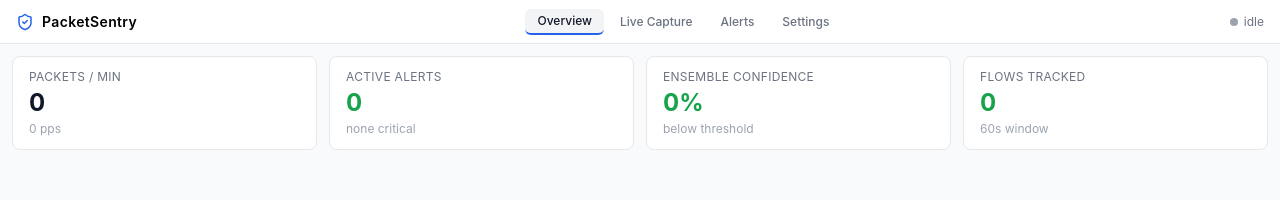
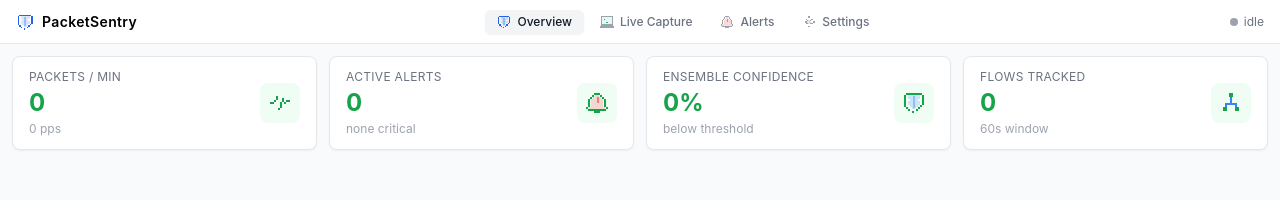
Before and after one commit to shreyshringare/PacketSentry, a React (Vite) app in the folder packetsentry-web/frontend/: page / in a window 1280 px wide. Shown: the top 200 px of the page. Built offline with nearby package versions, Linux system fonts and the light colour scheme; no server answers; the HTML template or start-up script is replaced by a standard one.

Commit message:
style(web): integrate custom streamlined pixel-art SVGs across navbar and metrics cards

```diff
--- /dev/null
+++ b/packetsentry-web/frontend/src/components/PixelIcons.tsx
@@ -0,0 +1,154 @@
+
+interface PixelIconProps {
+  className?: string;
+  size?: number;
+}
+
+/**
+ * Premium retro-cyberpunk Pixel Art SVGs in the style of Streamline Pixel.
+ * Hand-drawn mathematical grids utilizing browser shape-rendering for crisp, pixel-perfect edges.
+ */
+
+export function PixelShield({ className = "text-gray-900", size = 24 }: PixelIconProps) {
+  return (
+    <svg
+      viewBox="0 0 24 24"
+      width={size}
+      height={size}
+      className={className}
+      shapeRendering="crispEdges"
+      fill="none"
+    >
+      {/* Accent Blue Shield Fill */}
+      <path
+        d="M6 4h12v4H6V4zm2 4h8v2H8V8zm-2 2h12v4H6v-4zm2 4h8v2H8v-2zm2 2h4v2h-4v-2z"
+        fill="#3b82f6"
+        fillOpacity="0.2"
+      />
+      {/* Dynamic Inner detail */}
+      <path d="M11 5h2v12h-2V5z" fill="#3b82f6" fillOpacity="0.4" />
+      {/* Sharp Black Outlines */}
+      <path
+        d="M4 2h16v2H4V2zm-2 2h2v6H2V4zm18 0h2v6h-2V4zM2 10h2v4H2v-4zm18 0h2v4h-2v-4zm-2 4h2v2h-2v-2zm-14 0h-2v2h2v-2zm2 2h-2v2h2v-2zm10 0h2v2h-2v-2zm-8 2h-2v2h2v-2zm6 0h2v2h-2v-2zm-4 2h2v2h-2v-2z"
+        fill="currentColor"
+      />
+    </svg>
+  );
+}
+
+export function PixelConsole({ className = "text-gray-900", size = 24 }: PixelIconProps) {
+  return (
+    <svg
+      viewBox="0 0 24 24"
+      width={size}
+      height={size}
+      className={className}
+      shapeRendering="crispEdges"
+      fill="none"
+    >
+      {/* Screen Neon Green Fill */}
+      <path d="M4 4h16v12H4V4z" fill="#10b981" fillOpacity="0.1" />
+      {/* Cursor & Prompt */}
+      <path d="M6 6h2v2H6V6zm4 6h4v2h-4v-2z" fill="#10b981" />
+      {/* Frame / Bezel */}
+      <path
+        d="M2 2h20v2H2V2zm0 2h2v12H2V4zm18 0h2v12h-2V4zM2 16h20v2H2v-2zm-2 2h24v4H0v-4zm4 2h16v2H4v-2z"
+        fill="currentColor"
+      />
+    </svg>
+  );
+}
+
+export function PixelAlert({ className = "text-gray-900", size = 24 }: PixelIconProps) {
+  return (
+    <svg
+      viewBox="0 0 24 24"
+      width={size}
+      height={size}
+      className={className}
+      shapeRendering="crispEdges"
+      fill="none"
+    >
+      {/* Red Siren/Bell Fill */}
+      <path
+        d="M10 4h4v2h-4V4zm-2 2h8v2H8V6zm-2 2h12v8H6V8zm-2 8h16v2H4v-2z"
+        fill="#ef4444"
+        fillOpacity="0.2"
+      />
+      {/* White Siren Glow */}
+      <path d="M12 6h2v6h-2V6z" fill="#ef4444" fillOpacity="0.6" />
+      {/* Outlines */}
+      <path
+        d="M9 2h6v2H9V2zM7 4h2v2H7V4zm8 0h2v2h-2V4zM5 6h2v2H5V6zm12 0h2v2h-2V6zM3 8h2v8H3V8zm16 0h2v8h-2V8zM1 16h2v2H1v-2zm20 0h2v2h-2v-2zm-18 2h18v2H3v-2zm6 2h6v2H9v-2z"
+        fill="currentColor"
+      />
+    </svg>
+  );
+}
+
+export function PixelSettings({ className = "text-gray-900", size = 24 }: PixelIconProps) {
+  return (
+    <svg
+      viewBox="0 0 24 24"
+      width={size}
+      height={size}
+      className={className}
+      shapeRendering="crispEdges"
+      fill="none"
+    >
+      {/* Core cog fill */}
+      <path d="M8 8h8v8H8V8z" fill="#6b7280" fillOpacity="0.2" />
+      {/* Cog outlines with teeth */}
+      <path
+        d="M10 2h4v3h-4V2zm-4 4h2v2H6V6zm12 0h-2v2h2V6zm-13 4h3v4H5v-4zm14 0h3v4h-3v-4zm-13 4h2v2H6v-2zm12 0h-2v2h2v-2zm-8 4h4v2h-4v-2z"
+        fill="currentColor"
+      />
+      <path
+        d="M8 8h2v2H8V8zm6 0h2v2h-2V8zm-6 6h2v2H8v-2zm6 0h2v2h-2v-2z"
+        fill="currentColor"
+      />
+    </svg>
+  );
+}
+
+export function PixelPulse({ className = "text-gray-900", size = 24 }: PixelIconProps) {
+  return (
+    <svg
+      viewBox="0 0 24 24"
+      width={size}
+      height={size}
+      className={className}
+      shapeRendering="crispEdges"
+      fill="none"
+    >
+      {/* Pulse line in Neon Green */}
+      <path
+        d="M2 11h4v2H2v-2zm4-2h2v2H6V9zm2-4h2v4H8V5zm2 12h2v2h-2v-2zm2-6h2v6h-2v-6zm2-4h2v4h-2V7zm2 4h2v2h-2v-2zm2-2h4v2h-4V9z"
+        fill="currentColor"
+      />
+    </svg>
+  );
+}
+
+export function PixelBranch({ className = "text-gray-900", size = 24 }: PixelIconProps) {
+  return (
+    <svg
+      viewBox="0 0 24 24"
+      width={size}
+      height={size}
+      className={className}
+      shapeRendering="crispEdges"
+      fill="none"
+    >
+      {/* Multi-branch nodes */}
+      {/* Top Root node */}
+      <path d="M10 2h4v4h-4V2zm1 1h2v2h-2V3z" fill="currentColor" />
+      {/* Left Leaf Node */}
+      <path d="M4 16h4v4H4v-4zm1 1h2v2H5v-2z" fill="currentColor" />
+      {/* Right Leaf Node */}
+      <path d="M16 16h4v4h-4v-4zm1 1h2v2h-2v-2z" fill="currentColor" />
+      {/* Branch links */}
+      <path d="M11 6h2v6h-2V6zm-5 6h12v2H6v-2zm0 2h2v2H6v-2zm10 0h2v2h-2v-2z" fill="#3b82f6" />
+    </svg>
+  );
+}
--- a/packetsentry-web/frontend/src/components/StatCards.tsx
+++ b/packetsentry-web/frontend/src/components/StatCards.tsx
@@ -1,16 +1,20 @@
+import React from "react";
 import { useCaptureStore } from "../store/captureStore";
 import { useAlertStore } from "../store/alertStore";
+import { PixelShield, PixelAlert, PixelPulse, PixelBranch } from "./PixelIcons";
 
 function Card({
   label,
   value,
   sub,
   accent,
+  icon: Icon,
 }: {
   label: string;
   value: string | number;
   sub?: string;
   accent?: "red" | "amber" | "green";
+  icon?: React.ComponentType<any>;
 }) {
   const valCls =
     accent === "red"
@@ -21,11 +25,27 @@ function Card({
       ? "text-green-600"
       : "text-gray-900";
 
+  const iconBg =
+    accent === "red"
+      ? "bg-red-50"
+      : accent === "amber"
+      ? "bg-amber-50"
+      : accent === "green"
+      ? "bg-green-50"
+      : "bg-gray-50";
+
   return (
-    <div className="bg-white rounded-lg border border-gray-200 px-4 py-3">
-      <div className="text-xs text-gray-500 uppercase tracking-wide">{label}</div>
-      <div className={`text-2xl font-bold mt-0.5 ${valCls}`}>{value}</div>
-      {sub && <div className="text-xs text-gray-400 mt-0.5">{sub}</div>}
+    <div className="bg-white rounded-lg border border-gray-200 px-4 py-3 flex items-center justify-between shadow-sm hover:shadow-md transition-shadow duration-200">
+      <div>
+        <div className="text-xs text-gray-500 uppercase tracking-wide">{label}</div>
+        <div className={`text-2xl font-bold mt-0.5 ${valCls}`}>{value}</div>
+        {sub && <div className="text-xs text-gray-400 mt-0.5">{sub}</div>}
+      </div>
+      {Icon && (
+        <div className={`p-2 ${iconBg} rounded-lg shrink-0`}>
+          <Icon size={24} className={valCls} />
+        </div>
+      )}
     </div>
   );
 }
@@ -49,25 +69,29 @@ export function StatCards() {
         label="Packets / min"
         value={(stats.pps * 60).toLocaleString()}
         sub={`${stats.pps} pps`}
-        accent={stats.pps > 5000 ? "red" : undefined}
+        accent={stats.pps > 5000 ? "red" : "green"}
+        icon={PixelPulse}
       />
       <Card
         label="Active Alerts"
         value={stats.active_alerts}
         sub={critCount > 0 ? `${critCount} critical` : "none critical"}
         accent={stats.active_alerts > 0 ? "red" : "green"}
+        icon={PixelAlert}
       />
       <Card
         label="Ensemble Confidence"
         value={`${confPercent}%`}
         sub={stats.ensemble_conf >= 0.5 ? "above threshold" : "below threshold"}
         accent={confAccent}
+        icon={PixelShield}
       />
       <Card
         label="Flows Tracked"
         value={stats.flows.toLocaleString()}
         sub="60s window"
         accent="green"
+        icon={PixelBranch}
       />
     </div>
   );
--- a/packetsentry-web/frontend/src/components/TopNav.tsx
+++ b/packetsentry-web/frontend/src/components/TopNav.tsx
@@ -1,12 +1,13 @@
-import { ShieldCheck } from "lucide-react";
+import React from "react";
 import { useCaptureStore } from "../store/captureStore";
 import { useUIStore, type Screen } from "../store/uiStore";
+import { PixelShield, PixelConsole, PixelAlert, PixelSettings } from "./PixelIcons";
 
-const TABS: { id: Screen; label: string }[] = [
-  { id: "overview", label: "Overview" },
-  { id: "live", label: "Live Capture" },
-  { id: "alerts", label: "Alerts" },
-  { id: "settings", label: "Settings" },
+const TABS: { id: Screen; label: string; icon: React.ComponentType<any> }[] = [
+  { id: "overview", label: "Overview", icon: PixelShield },
+  { id: "live", label: "Live Capture", icon: PixelConsole },
+  { id: "alerts", label: "Alerts", icon: PixelAlert },
+  { id: "settings", label: "Settings", icon: PixelSettings },
 ];
 
 export function TopNav() {
@@ -16,25 +17,30 @@ export function TopNav() {
   return (
     <header className="h-11 border-b border-gray-200 bg-white flex items-center justify-between px-4 shrink-0">
       <div className="flex items-center gap-2">
-        <ShieldCheck size={18} className="text-blue-600" />
+        <PixelShield size={18} className="text-blue-600" />
         <span className="font-semibold text-sm tracking-wide">PacketSentry</span>
       </div>
 
       <nav className="flex items-center gap-1">
-        {TABS.map((tab) => (
+        {TABS.map((tab) => {
+          const Icon = tab.icon;
+          const isActive = activeScreen === tab.id;
+          return (
             <button
               key={tab.id}
               onClick={() => setScreen(tab.id)}
               className={[
-              "px-3 py-1 text-xs font-medium rounded-md transition-colors",
-              activeScreen === tab.id
-                ? "bg-gray-100 text-gray-900 border-b-2 border-blue-600"
+                "px-3 py-1 text-xs font-medium rounded-md transition-all flex items-center gap-1.5",
+                isActive
+                  ? "bg-gray-100 text-gray-900 shadow-sm"
                   : "text-gray-500 hover:text-gray-800 hover:bg-gray-50",
               ].join(" ")}
             >
+              <Icon size={14} className={isActive ? "text-blue-600" : "text-gray-400"} />
               {tab.label}
             </button>
-        ))}
+          );
+        })}
       </nav>
 
       <div className="flex items-center gap-1.5 text-xs">
```
Lines whose indentation alone changed are shown as unchanged.
